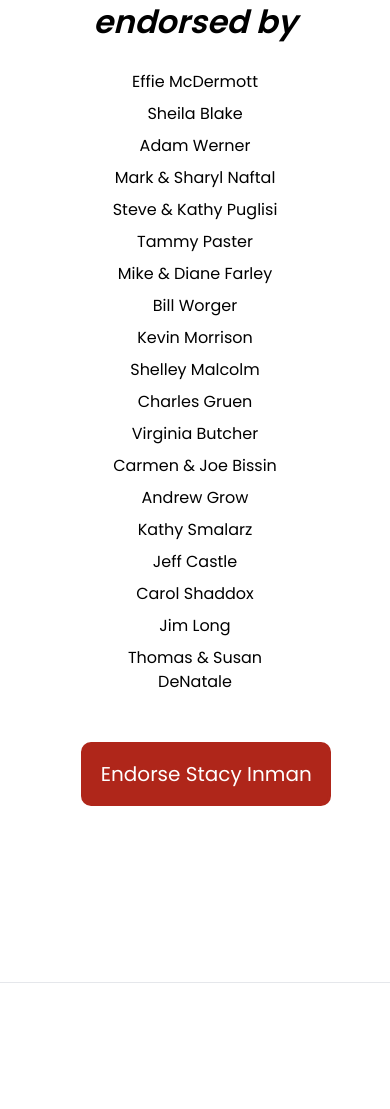
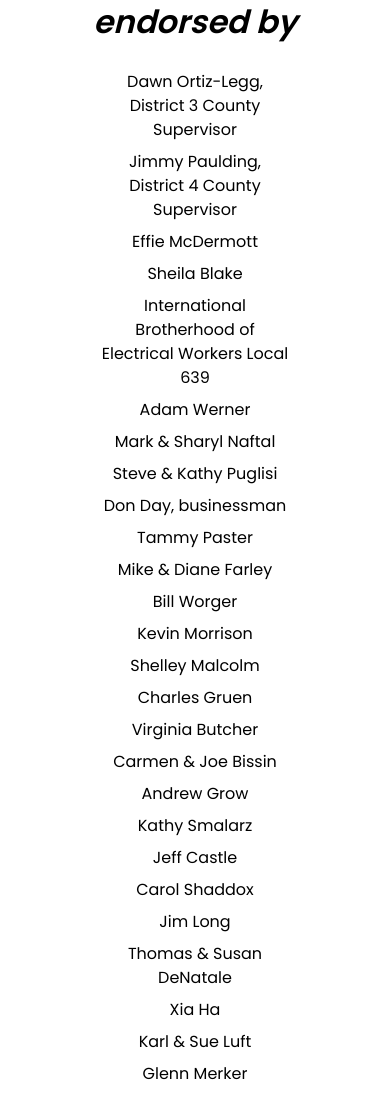
Before and after one commit to moses-codes/stacy4citycouncil, a React (Create React App) app: page / in a window 390 px wide. Shown: the part 8507-9616 px from the top of the page. Built offline with nearby package versions, Linux system fonts and the light colour scheme.

Commit message:
new endorsers

```diff
--- a/src/components/Endorsements.js
+++ b/src/components/Endorsements.js
@@ -28,7 +28,7 @@
                 <h4
                     className="px-5
                     xs:text-md xs:my-2 xs:text-center xs:block xs:w-full
-                    lg:text-xl lg:my-5"
+                    lg:text-lg lg:my-5"
                 >{el}</h4>
             </li>)
         })
--- a/src/data/content.js
+++ b/src/data/content.js
@@ -73,11 +73,15 @@
         },
     ],
     endorsementsList: [
+        'Dawn Ortiz-Legg, District 3 County Supervisor',
+        'Jimmy Paulding, District 4 County Supervisor',
         'Effie McDermott',
-        'Sheila Blake ',
+        'Sheila Blake',
+        'International Brotherhood of Electrical Workers Local 639',
         'Adam Werner',
         'Mark & Sharyl Naftal',
         'Steve & Kathy Puglisi',
+        'Don Day, businessman',
         'Tammy Paster',
         'Mike & Diane Farley',
         'Bill Worger',
@@ -93,6 +97,9 @@
         'Carol Shaddox',
         'Jim Long',
         'Thomas & Susan DeNatale',
+        'Xia Ha',
+        'Karl & Sue Luft',
+        'Glenn Merker',
     ],
 }
 
```
